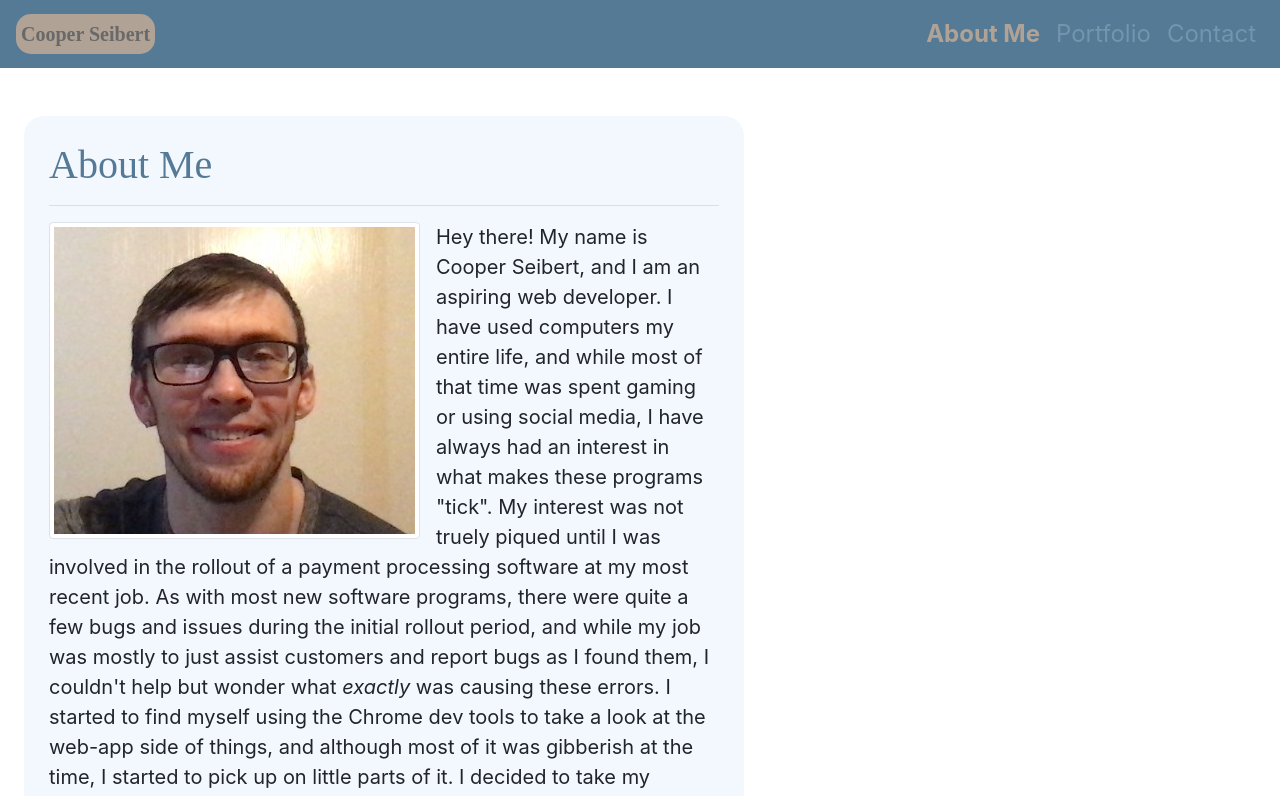
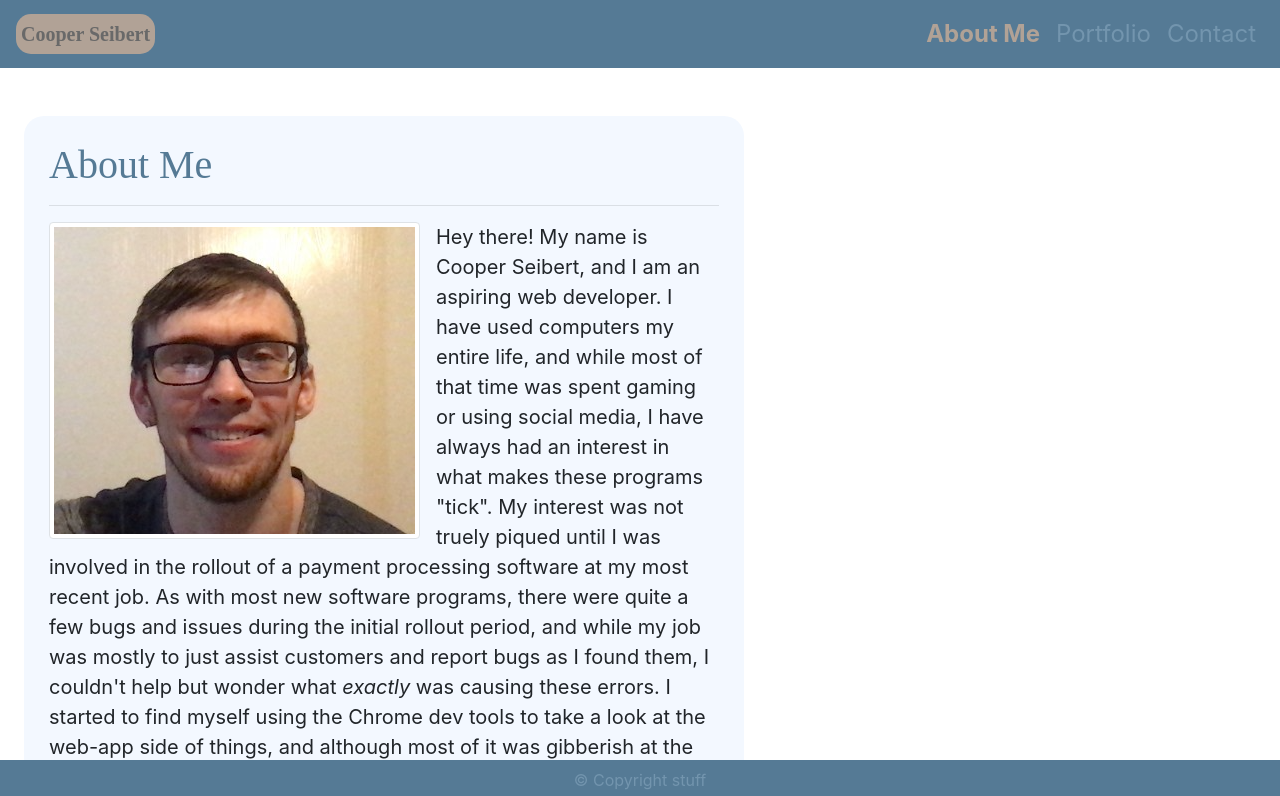
Before and after one commit to cseibert2667/Portfolio_React, a React (Create React App) app: page / in a window 1280 px wide. Shown: the top 796 px of the page. Built offline with nearby package versions, Linux system fonts and the light colour scheme.

Commit message:
basic footer component

```diff
--- a/public/index.html
+++ b/public/index.html
@@ -39,5 +39,14 @@
       To begin the development, run `npm start` or `yarn start`.
       To create a production bundle, use `npm run build` or `yarn build`.
     -->
+    <script src="https://code.jquery.com/jquery-3.5.1.slim.min.js"
+        integrity="sha384-DfXdz2htPH0lsSSs5nCTpuj/zy4C+OGpamoFVy38MVBnE+IbbVYUew+OrCXaRkfj"
+        crossorigin="anonymous"></script>
+    <script src="https://cdn.jsdelivr.net/npm/popper.js@1.16.0/dist/umd/popper.min.js"
+        integrity="sha384-Q6E9RHvbIyZFJoft+2mJbHaEWldlvI9IOYy5n3zV9zzTtmI3UksdQRVvoxMfooAo"
+        crossorigin="anonymous"></script>
+    <script src="https://stackpath.bootstrapcdn.com/bootstrap/4.5.0/js/bootstrap.min.js"
+        integrity="sha384-OgVRvuATP1z7JjHLkuOU7Xw704+h835Lr+6QL9UvYjZE3Ipu6Tp75j7Bh/kR0JKI"
+        crossorigin="anonymous"></script>
   </body>
 </html>
--- a/src/App.js
+++ b/src/App.js
@@ -1,12 +1,14 @@
 import React from 'react';
 import About from "./components/About/About";
-import Header from "./components/Header/Header"
+import Header from "./components/Header/Header";
+import Footer from "./components/Footer/Footer"
 
 function App() {
   return (
     <>
       <Header />
       <About />
+      <Footer />
     </>
   );
 }
--- a/src/components/Footer/Footer.css
+++ b/src/components/Footer/Footer.css
@@ -0,0 +1,5 @@
+.footer {
+    text-align: center;
+    background-color: #557A95;
+    color: #7395AE;
+  }
--- a/src/components/Footer/Footer.js
+++ b/src/components/Footer/Footer.js
@@ -0,0 +1,10 @@
+import React from 'react'
+import "./Footer.css"
+
+export default function Footer() {
+    return (
+        <>
+        <footer class="footer fixed-bottom py-2 w-100">&copy; Copyright stuff</footer>
+        </>
+    )
+}
```
